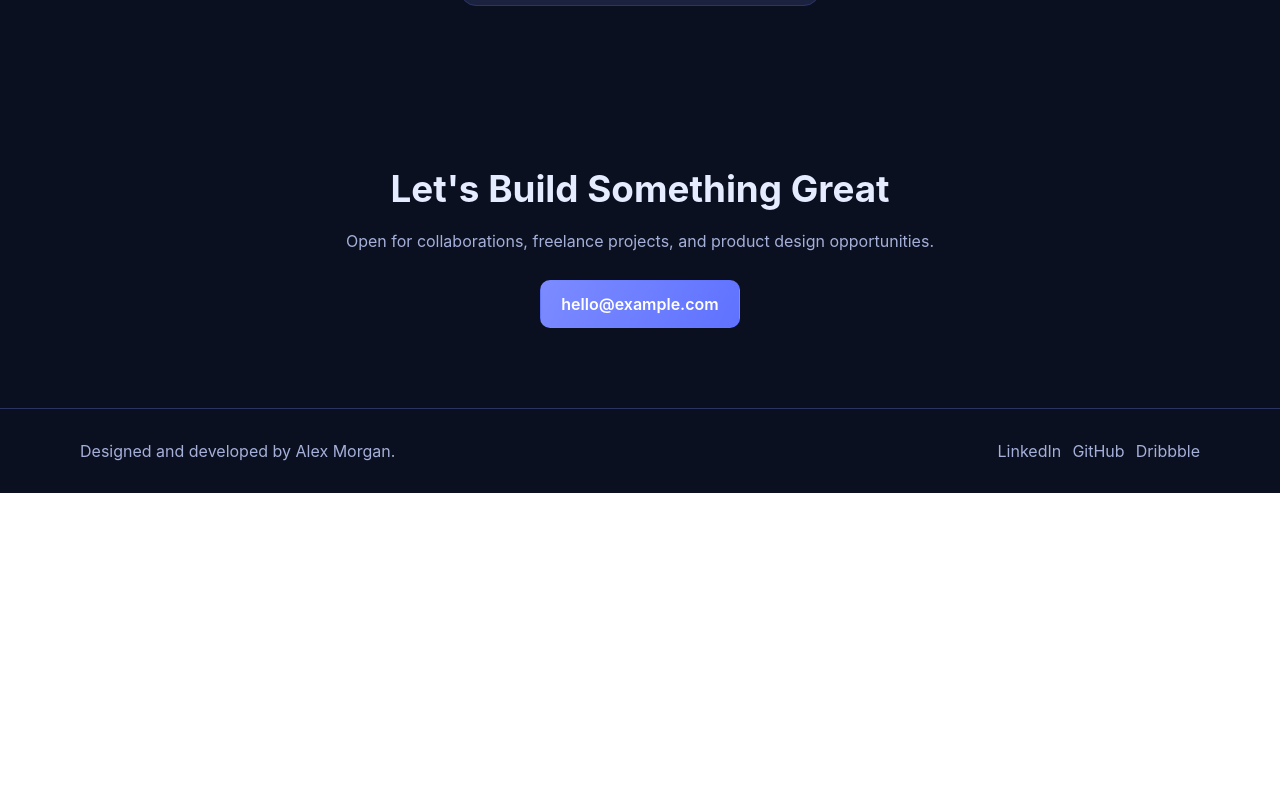
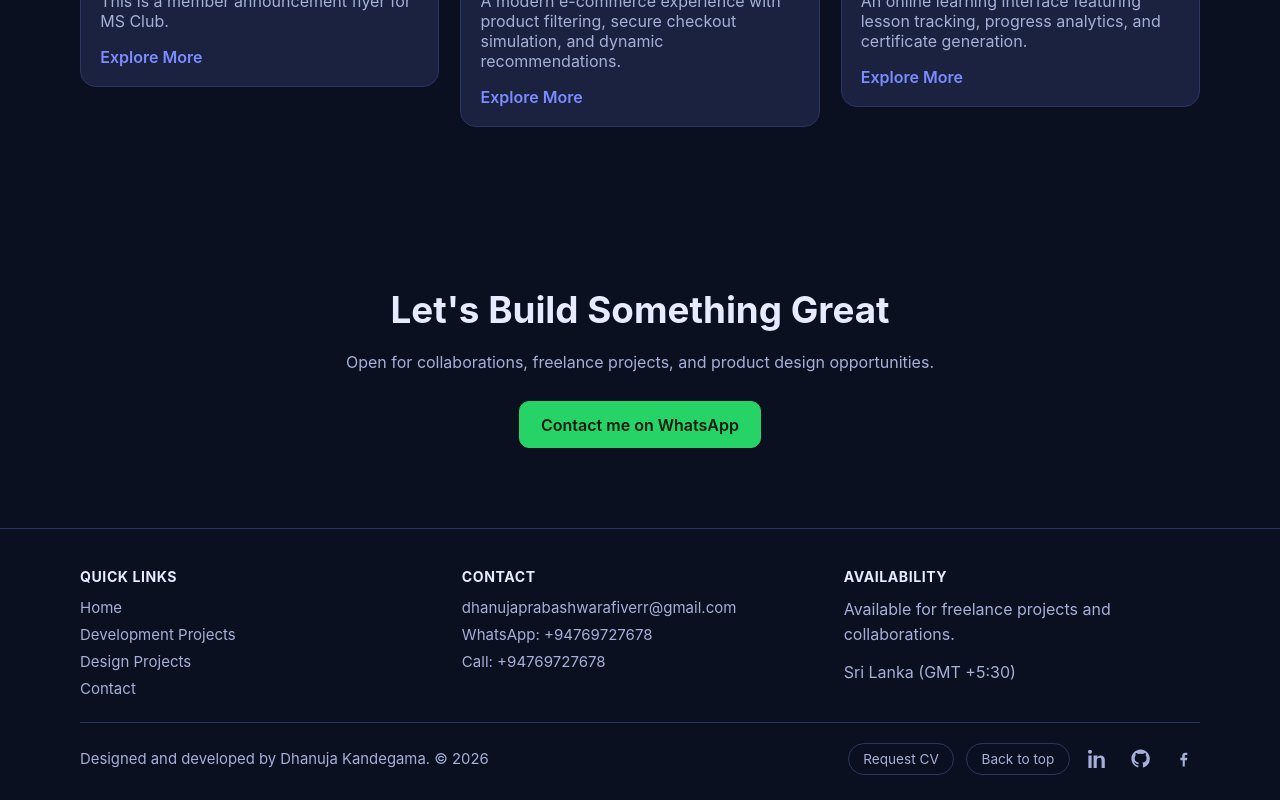
Before and after one commit to dhanujagit/Myportfolio, a React (Vite) app: page / in a window 1280 px wide. Shown: the part 1784-2584 px from the top of the page. Before the commit the page ends 2277 px from the top, so only its background shows below. Built offline with nearby package versions, Linux system fonts and the light colour scheme.

Commit message:
added contact info and chaged the footer

```diff
--- a/src/components/Footer.jsx
+++ b/src/components/Footer.jsx
@@ -1,25 +1,93 @@
+import { Link } from 'react-router-dom'
+
 function Footer() {
+  const currentYear = new Date().getFullYear()
+
+  const scrollToTop = () => {
+    window.scrollTo({ top: 0, behavior: 'smooth' })
+  }
+
   return (
     <footer className="site-footer">
       <div className="container footer-content">
-        <p>Designed and developed by Alex Morgan.</p>
+        <div className="footer-grid">
+          <section className="footer-block">
+            <h3 className="footer-title">Quick Links</h3>
+            <ul className="footer-list">
+              <li><Link to="/">Home</Link></li>
+              <li><Link to="/development-projects">Development Projects</Link></li>
+              <li><Link to="/graphic-design-projects">Design Projects</Link></li>
+              <li><a href="/#contact">Contact</a></li>
+            </ul>
+          </section>
+
+          <section className="footer-block">
+            <h3 className="footer-title">Contact</h3>
+            <ul className="footer-list">
+              <li><a href="mailto:dhanujaprabashwarafiverr@gmail.com">dhanujaprabashwarafiverr@gmail.com</a></li>
+              <li><a href="https://wa.me/94769727678" target="_blank" rel="noopener noreferrer">WhatsApp: +94769727678</a></li>
+              <li><a href="tel:+94769727678">Call: +94769727678</a></li>
+            </ul>
+          </section>
+
+          <section className="footer-block">
+            <h3 className="footer-title">Availability</h3>
+            <p className="footer-meta">Available for freelance projects and collaborations.</p>
+            <p className="footer-meta">Sri Lanka (GMT +5:30)</p>
+          </section>
+        </div>
+
+        <div className="footer-bottom">
+          <p className="footer-credit">Designed and developed by Dhanuja Kandegama. © {currentYear}</p>
+
+          <div className="footer-actions">
+            <a
+              href="mailto:dhanujaprabashwarafiverr@gmail.com?subject=CV%20Request"
+              className="footer-cv-link"
+              aria-label="Request CV"
+            >
+              Request CV
+            </a>
+            <button type="button" className="back-to-top-btn" onClick={scrollToTop} aria-label="Back to top">
+              Back to top
+            </button>
             <ul className="social-links">
               <li>
-            <a href="#" aria-label="LinkedIn">
-              LinkedIn
+                <a
+                  href="https://www.linkedin.com/in/dhanuja-kandegama-8a201238b?utm_source=share_via&utm_content=profile&utm_medium=member_android"
+                  aria-label="LinkedIn"
+                  title="LinkedIn"
+                  target="_blank"
+                  rel="noopener noreferrer"
+                >
+                  <svg viewBox="0 0 24 24" aria-hidden="true">
+                    <path d="M4.98 3.5C4.98 4.88 3.86 6 2.48 6S0 4.88 0 3.5 1.12 1 2.5 1 5 2.12 4.98 3.5zM.5 8h4V24h-4V8zM8 8h3.82v2.19h.06c.53-1.01 1.84-2.19 3.79-2.19C19.73 8 21 10.47 21 14.01V24h-4v-8.45c0-2.02-.04-4.62-2.82-4.62-2.82 0-3.25 2.2-3.25 4.48V24H7V8h1z" fill="currentColor" />
+                  </svg>
                 </a>
               </li>
               <li>
-            <a href="#" aria-label="GitHub">
-              GitHub
+                <a href="https://github.com/dhanujagit" aria-label="GitHub" title="GitHub" target="_blank" rel="noopener noreferrer">
+                  <svg viewBox="0 0 24 24" aria-hidden="true">
+                    <path d="M12 .5C5.65.5.5 5.66.5 12.03c0 5.1 3.3 9.42 7.88 10.95.58.11.79-.25.79-.56 0-.28-.01-1.2-.02-2.17-3.2.7-3.88-1.38-3.88-1.38-.52-1.34-1.28-1.7-1.28-1.7-1.05-.73.08-.71.08-.71 1.15.08 1.76 1.2 1.76 1.2 1.03 1.76 2.7 1.25 3.36.96.1-.75.4-1.25.72-1.54-2.56-.29-5.26-1.29-5.26-5.73 0-1.27.45-2.31 1.2-3.12-.12-.29-.52-1.47.11-3.07 0 0 .98-.31 3.2 1.19a11.08 11.08 0 0 1 5.83 0c2.22-1.5 3.2-1.19 3.2-1.19.63 1.6.23 2.78.11 3.07.75.81 1.2 1.85 1.2 3.12 0 4.45-2.7 5.44-5.28 5.72.41.36.78 1.08.78 2.18 0 1.58-.01 2.85-.01 3.24 0 .31.21.67.8.56A11.54 11.54 0 0 0 23.5 12C23.5 5.66 18.35.5 12 .5z" fill="currentColor" />
+                  </svg>
                 </a>
               </li>
               <li>
-            <a href="#" aria-label="Dribbble">
-              Dribbble
+                <a
+                  href="https://www.facebook.com/dhanuja.kandegama.3?sfnsn=wa&mibextid=RUbZ1f"
+                  aria-label="Facebook"
+                  title="Facebook"
+                  target="_blank"
+                  rel="noopener noreferrer"
+                >
+                  <svg viewBox="0 0 24 24" aria-hidden="true">
+                    <path d="M13.5 22v-8h2.7l.4-3h-3.1V9.1c0-.87.24-1.46 1.5-1.46h1.61V4.96c-.28-.04-1.25-.12-2.37-.12-2.35 0-3.96 1.43-3.96 4.06V11H7.96v3h2.88v8h2.66z" fill="currentColor" />
+                  </svg>
                 </a>
               </li>
             </ul>
+          </div>
+        </div>
       </div>
     </footer>
   )
--- a/src/components/Navbar.jsx
+++ b/src/components/Navbar.jsx
@@ -3,8 +3,8 @@ import { useState, useEffect } from 'react'
 
 const navItems = [
   // { path: '/', label: 'Home', end: true },
-  { path: '/development-projects', label: 'Development' },
-  { path: '/graphic-design-projects', label: 'Graphic Design' },
+  { path: '/development-projects', label: 'Dev' },
+  { path: '/graphic-design-projects', label: 'Designs' },
 ]
 
 function Navbar() {
--- a/src/index.css
+++ b/src/index.css
@@ -389,6 +389,23 @@ h2 {
   color: var(--primary);
 }
 
+.whtsap_btn {
+  background: #25d366;
+  border-color: #25d366;
+  color: #081b10;
+}
+
+.whtsap_btn:hover {
+  background: #1ebe5d;
+  border-color: #1ebe5d;
+  color: #04120a;
+}
+
+.whtsap_btn:focus-visible {
+  outline: 2px solid #25d366;
+  outline-offset: 2px;
+}
+
 button,
 a.btn-primary,
 a.btn-secondary,
@@ -635,16 +652,97 @@ a.btn-secondary,
 }
 
 .footer-content {
-  min-height: 84px;
+  padding: 2.4rem 0 1.6rem;
+}
+
+.footer-grid {
+  display: grid;
+  grid-template-columns: repeat(3, minmax(0, 1fr));
+  gap: 1.6rem;
+  margin-bottom: 1.5rem;
+}
+
+.footer-block {
+  display: flex;
+  flex-direction: column;
+  gap: 0.75rem;
+}
+
+.footer-title {
+  margin: 0;
+  font-size: 0.88rem;
+  letter-spacing: 0.04em;
+  text-transform: uppercase;
+  color: var(--text);
+}
+
+.footer-list {
+  list-style: none;
+  margin: 0;
+  padding: 0;
+  display: grid;
+  gap: 0.45rem;
+}
+
+.footer-list a {
+  color: var(--text-muted);
+  font-size: 0.94rem;
+  transition: color var(--transition);
+}
+
+.footer-list a:hover {
+  color: var(--accent);
+}
+
+.footer-meta {
+  margin: 0;
+  color: var(--text-muted);
+  line-height: 1.6;
+}
+
+.footer-bottom {
   display: flex;
   justify-content: space-between;
   align-items: center;
   gap: 1rem;
   flex-wrap: wrap;
+  padding-top: 1.2rem;
+  border-top: 1px solid var(--border);
 }
 
-.footer-content p {
+.footer-credit {
+  margin: 0;
   color: var(--text-muted);
+  font-size: 0.93rem;
+}
+
+.footer-actions {
+  display: flex;
+  align-items: center;
+  gap: 0.75rem;
+  flex-wrap: wrap;
+}
+
+.footer-cv-link,
+.back-to-top-btn {
+  border: 1px solid var(--border);
+  border-radius: 100vmax;
+  padding: 0.45rem 0.9rem;
+  font-size: 0.85rem;
+  color: var(--text-muted);
+  background: transparent;
+  transition: all var(--transition);
+}
+
+.footer-cv-link:hover,
+.back-to-top-btn:hover {
+  color: var(--accent);
+  border-color: var(--accent);
+}
+
+.back-to-top-btn {
+  cursor: pointer;
+  font-family: inherit;
 }
 
 .social-links {
@@ -656,8 +754,18 @@ a.btn-secondary,
 }
 
 .social-links a {
+  display: inline-flex;
+  align-items: center;
+  justify-content: center;
+  width: 2rem;
+  height: 2rem;
   color: var(--text-muted);
   transition: color var(--transition);
+}
+
+.social-links svg {
+  width: 1.2rem;
+  height: 1.2rem;
 }
 
 .social-links a:hover {
@@ -723,6 +831,20 @@ a.btn-secondary,
     width: 9rem;
   }
 
+  .footer-grid {
+    grid-template-columns: 1fr;
+    gap: 1.2rem;
+  }
+
+  .footer-bottom {
+    align-items: flex-start;
+    flex-direction: column;
+  }
+
+  .footer-actions {
+    width: 100%;
+  }
+
   .hero-visual {
     width: min(100%, 360px);
     justify-self: center;
--- a/src/pages/HomePage.jsx
+++ b/src/pages/HomePage.jsx
@@ -6,7 +6,7 @@ import Seo from '../components/Seo'
 import { getRandomFeaturedProjects } from '../data/projects'
 import myImg from '../assets/Myimg.jpg'
 
-const skills = ['React', 'JavaScript', 'UI/UX Design', 'Figma', 'Photoshop', 'Framer Motion']
+const skills = ['React', 'JavaScript', 'UI/UX Design', 'Figma', 'Photoshop', 'CAPCUT']
 
 function HomePage() {
   const [featuredProjects] = useState(() => getRandomFeaturedProjects(3))
@@ -25,8 +25,7 @@ function HomePage() {
             <h1>DHANUJA KANDEGAMA</h1>
             <p className="tagline">Creative Developer & Designer</p>
             <p className="hero-description">
-              I design and build delightful digital products that combine elegant visuals with
-              high-performance front-end development.
+             Creative graphic designer and passionate developer blending strong visuals with smart functionality. I create eye catching branding , posters , and digital designs while also building smooth , modern websites that bring ideas to life.
             </p>
             <div className="hero-actions">
               <div className="hero-main-actions">
@@ -35,7 +34,7 @@ function HomePage() {
                   className="btn-primary hero-stream-btn"
                   aria-label="View graphic design projects"
                 >
-                  Design
+                  Designs
                 </Link>
                 <Link
                   to="/development-projects"
@@ -77,8 +76,12 @@ function HomePage() {
           <RevealSection>
             <h2>About Me</h2>
             <p className="section-copy">
-              Passionate about shaping thoughtful user experiences, I blend visual storytelling and
-              modern frontend architecture to deliver engaging and accessible products.
+              I’m a creative professional specializing in graphic design and web development, focused
+              on building visually compelling and highly functional digital experiences. With a strong eye
+              for design and a passion for clean development, I create branding, visual content, and modern
+              websites that help ideas stand out and perform effectively. My goal is to combine creativity and
+              technology to deliver impactful results with a professional standard.
+
             </p>
           </RevealSection>
         </div>
@@ -121,8 +124,8 @@ function HomePage() {
             <p className="section-copy">
               Open for collaborations, freelance projects, and product design opportunities.
             </p>
-            <a href="mailto:hello@example.com" className="btn-primary">
-              hello@example.com
+            <a href="https://wa.me/+94769727678" className="btn-primary whtsap_btn" target="_blank" rel="noopener noreferrer">
+              Contact me on WhatsApp
             </a>
           </RevealSection>
         </div>
```
Also changed, not shown: 5 other files (tests, documents, lock files or other folders). Lines whose indentation alone changed are shown as unchanged.
